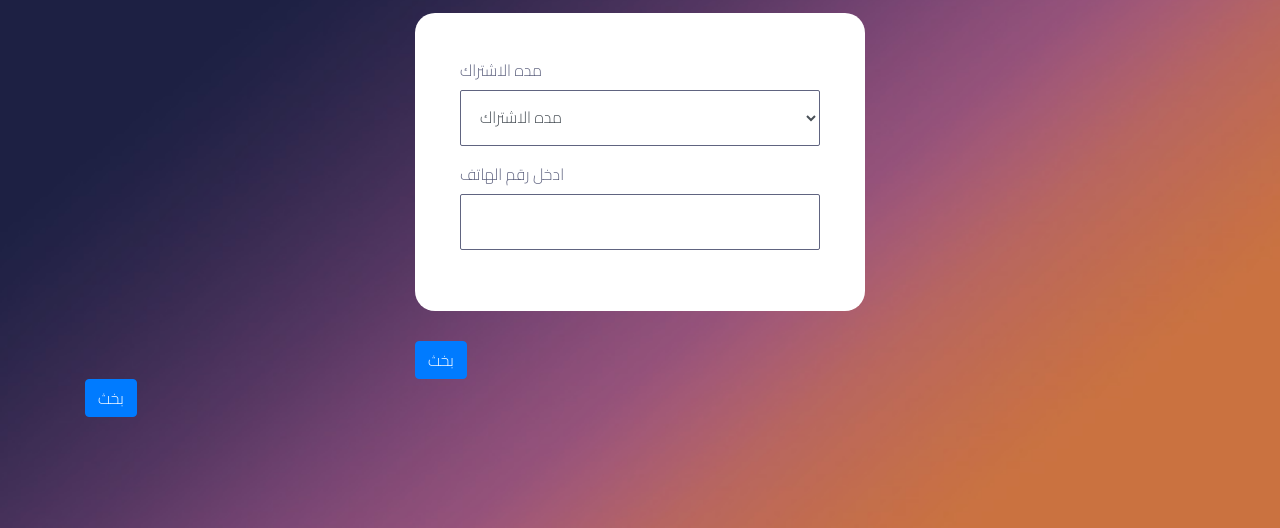
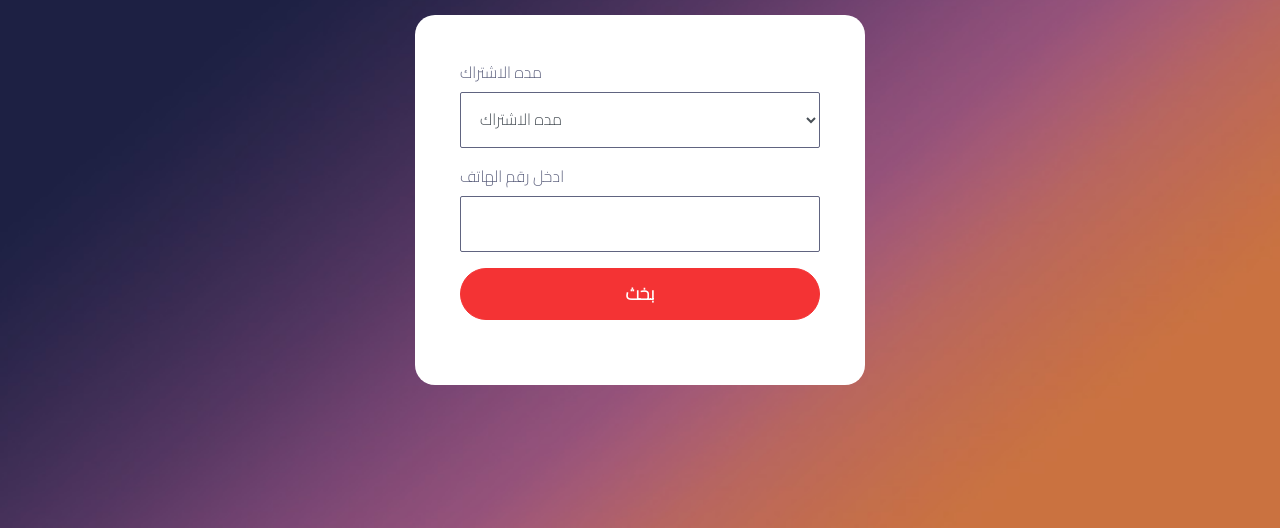
Before and after one commit to Ahmedkarem701/etsalate, a plain HTML site: page register.html in a window 1280 px wide. Shown: the part 272-800 px from the top of the page. Drawn offline with nearby package versions, Linux system fonts and the light colour scheme.

Commit message:
Update register.html

```diff
--- a/register.html
+++ b/register.html
@@ -43,11 +43,10 @@
                              <label style="font-family: 'Cairo', sans-serif;" for="exampleInputPassword1">ادخل رقم الهاتف</label>
                              <input  class="input-field form-control" type="number" id="exampleInputPassword1">
                            </div>
+                      <a href="login.html" style="font-family: 'Cairo', sans-serif;" class="btn btn-primary">بخث</a>
+                     </div>
 
-                     </div>
-                        <a href="login.html" style="font-family: 'Cairo', sans-serif;" class="btn btn-primary">بخث</a>
                   </div>
-                  <a href="login.html" style="font-family: 'Cairo', sans-serif;" class="btn btn-primary">بخث</a>
             </div>
       </section>
 
```
